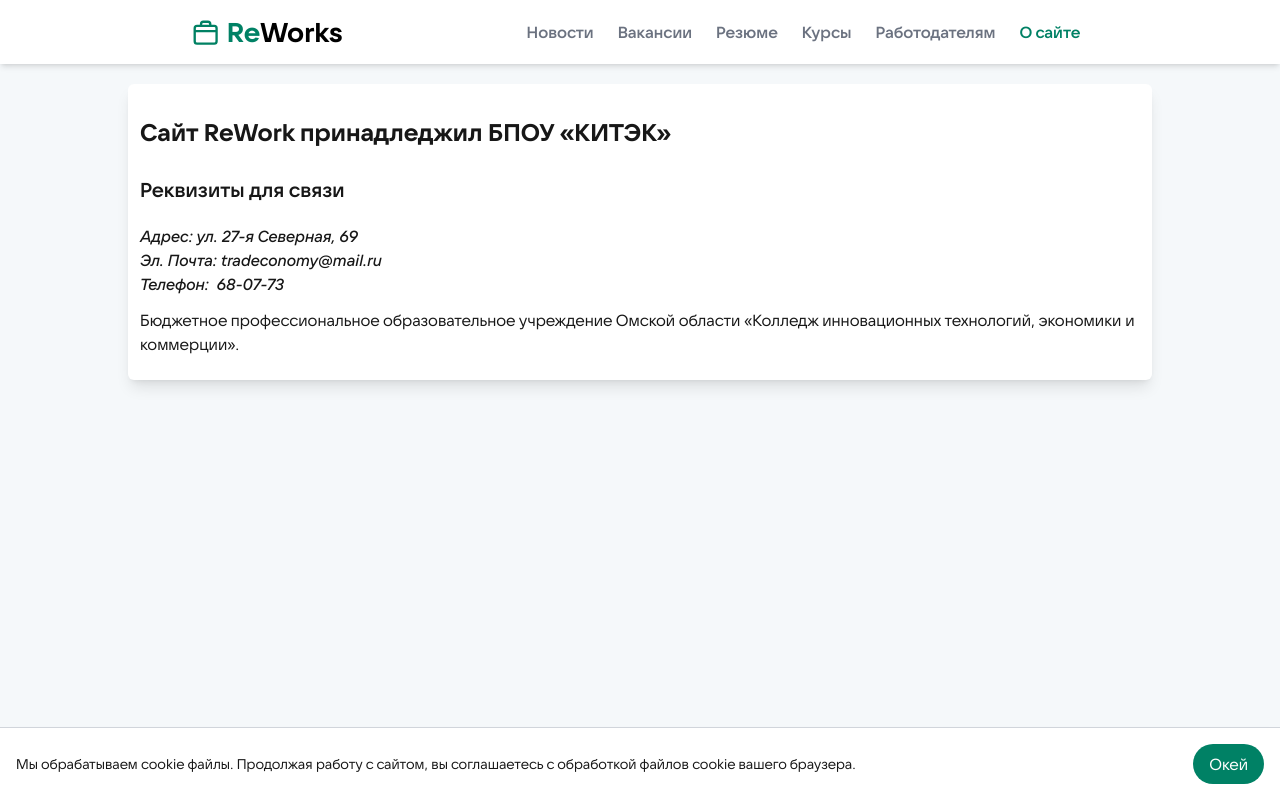
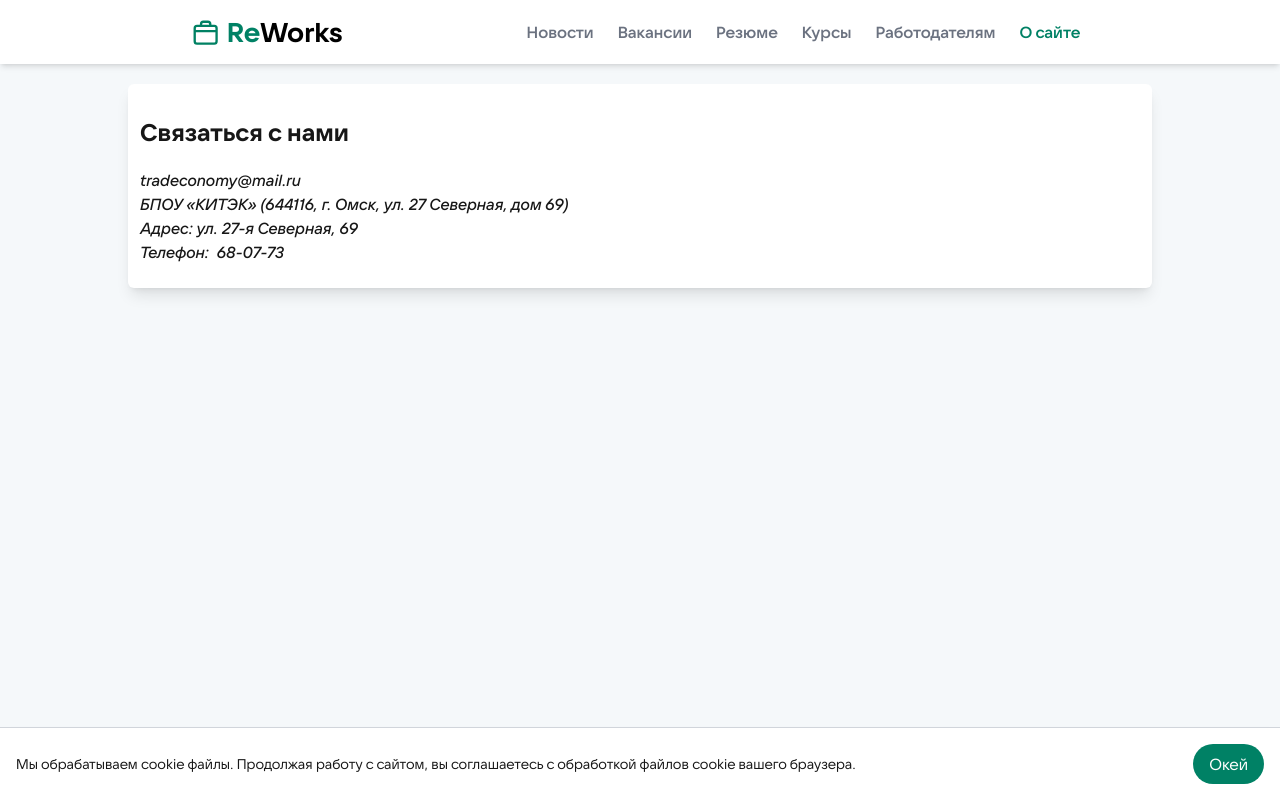
Before and after one commit to slenderik/re-works, a Next.js app: page /about in a window 1280 px wide. Built offline with nearby package versions, Linux system fonts and the light colour scheme.

Commit message:
Update page.jsx

```diff
--- a/app/about/page.jsx
+++ b/app/about/page.jsx
@@ -9,17 +9,13 @@ export default function EmployersPage () {
 	return (
     <WrapperTemplate>
       <MainTemplate>
-        <h1>Сайт ReWork принадледжил БПОУ «КИТЭК»</h1>
-
-				<h2>Реквизиты для связи</h2>
-				<address>
-					<p>Адрес: ул. 27-я Северная, 69</p>
-					<p>Эл. Почта: <a href="mailto:tradeconomy@mail.ru">tradeconomy@mail.ru</a></p>
-					<p>Телефон: <a href="tel:68-07-73"> 68-07-73</a></p>
-				</address>
-
-        <p>Бюджетное профессиональное образовательное учреждение Омской области «Колледж инновационных технологий, экономики и коммерции».</p>
-
+	<h1>Связаться с нами</h1>
+	<address>
+		<a href="mailto:tradeconomy@mail.ru">tradeconomy@mail.ru</a>
+		<p>БПОУ «КИТЭК» (644116, г. Омск, ул. 27 Северная, дом 69)</p>
+		<p>Адрес: ул. 27-я Северная, 69</p>
+		<p>Телефон: <a href="tel:68-07-73"> 68-07-73</a></p>
+	</address>
       </MainTemplate>
     </WrapperTemplate>
 	);
```
